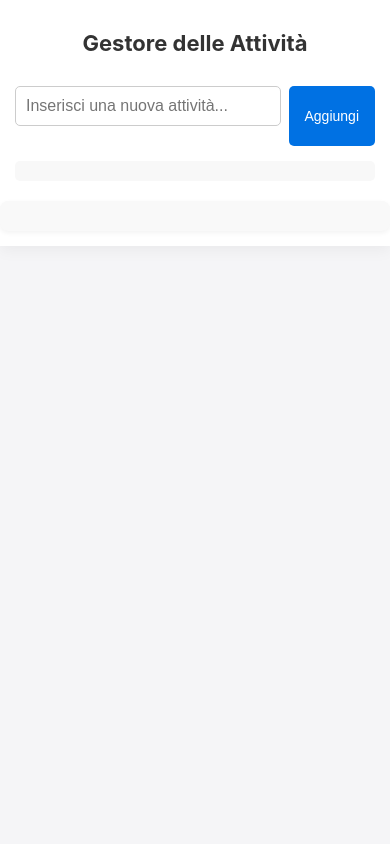
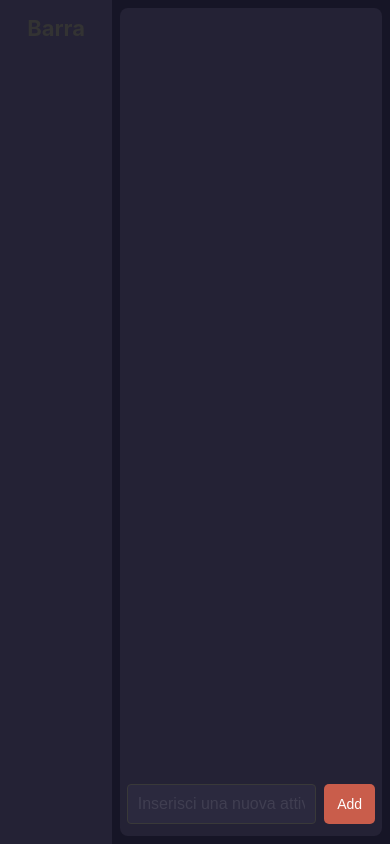
Before and after one commit to AntonioScirica/menutasks, an Electron app: page src/index.html in a window 390 px wide. Drawn offline with nearby package versions, Linux system fonts and the light colour scheme.

Commit message:
add first design

```diff
--- a/package.json
+++ b/package.json
@@ -17,6 +17,7 @@
   "devDependencies": {
     "electron": "^29.0.0",
     "electron-builder": "^24.9.1",
+    "electron-reload": "^2.0.0-alpha.1",
     "menubar": "^9.3.0"
   },
   "build": {
--- a/src/index.html
+++ b/src/index.html
@@ -16,17 +16,23 @@
 
 <body>
     <div class="container">
-        <h1>Gestore delle Attività</h1>
+        <div class="bar">
+            <h1>Barra</h1>
+        </div>
+        <div class="tasks_container">
+            <div class="task-container" id="taskList">
+                <!-- Le attività verranno visualizzate qui -->
+            </div>
+            <div class="status-message" id="statusMessage"></div>
 
-        <div class="input-group" id="taskInputGroup">
-            <input type="text" id="taskInput" class="task-input" placeholder="Inserisci una nuova attività...">
-            <button id="addTaskButton">Aggiungi</button>
-        </div>
+            <div class="input-group" id="taskInputGroup">
+                <input type="text" id="taskInput" class="task-input" placeholder="Inserisci una nuova attività...">
+                <button id="addTaskButton">Add</button>
+            </div>
 
-        <div class="status-message" id="statusMessage"></div>
 
-        <div class="task-container" id="taskList">
-            <!-- Le attività verranno visualizzate qui -->
+
+
         </div>
     </div>
 
@@ -79,31 +85,15 @@
 
         // Mostra un messaggio di stato
         function showStatus(message, type) {
-            const statusEl = document.getElementById('statusMessage');
-            statusEl.innerHTML = '';
+            const statusMessage = document.getElementById('statusMessage');
+            statusMessage.textContent = message;
 
-            if (type === 'loading') {
-                const loadingEl = document.createElement('span');
-                loadingEl.className = 'loading';
-                statusEl.appendChild(loadingEl);
-            }
+            // Rimuovi tutte le classi precedenti
+            statusMessage.classList.remove('info', 'error', 'success');
 
-            statusEl.appendChild(document.createTextNode(message));
-
-            if (type === 'error') {
-                statusEl.style.backgroundColor = '#ffebee';
-                statusEl.style.color = '#d32f2f';
-            } else if (type === 'success') {
-                statusEl.style.backgroundColor = '#e8f5e9';
-                statusEl.style.color = '#388e3c';
-
-                // Nascondi il messaggio dopo 3 secondi
-                setTimeout(() => {
-                    statusEl.innerHTML = '';
-                }, 3000);
-            } else {
-                statusEl.style.backgroundColor = '#f8f8f8';
-                statusEl.style.color = '#333';
+            // Aggiungi la classe appropriata
+            if (type) {
+                statusMessage.classList.add(type);
             }
         }
 
--- /dev/null
+++ b/src/renderer.js
@@ -0,0 +1 @@
+// Il file renderer.js può essere vuoto o contenere altre funzionalità necessarie
--- a/src/styles.css
+++ b/src/styles.css
@@ -1,25 +1,47 @@
 body {
     font-family: -apple-system, BlinkMacSystemFont, 'Segoe UI', Roboto, Helvetica, Arial, sans-serif;
     margin: 0;
-    padding: 20px;
-    background-color: #f5f5f7;
+    padding: 0;
+    background-color: #161526;
     color: #333;
     overflow-x: hidden;
     user-select: none;
     display: flex;
     justify-content: center;
+    height: 100vh;
 }
 
 .container {
     display: flex;
-    flex-direction: column;
-    align-items: center;
+    align-items: stretch;
     width: 100%;
-    background-color: white;
-    border-radius: 12px;
-    padding: 25px;
+    border-radius: 0;
     box-shadow: 0 4px 15px rgba(0, 0, 0, 0.05);
     box-sizing: border-box;
+    padding: 0;
+    height: 100vh;
+}
+
+.bar {
+    width: 30%;
+    background-color: #242235;
+    margin: 0;
+    height: 100vh;
+}
+
+.tasks_container {
+    width: 70%;
+    background-color: #242235;
+    margin: 0;
+    height: calc(100vh - 16px);
+    margin-top: 8px;
+    margin-left: 8px;
+    margin-right: 8px;
+    border-radius: 8px;
+    box-sizing: border-box;
+    display: flex;
+    flex-direction: column;
+    justify-content: space-between;
 }
 
 h1 {
@@ -29,52 +51,57 @@ h1 {
 }
 
 button {
-    background-color: #0071e3;
+    background-color: #C95D4B;
     color: white;
     border: none;
-    padding: 8px 16px;
     border-radius: 5px;
     font-size: 14px;
     cursor: pointer;
-    transition: background-color 0.2s;
+    width: 70px;
+    height: 40px;
+    display: flex;
+    align-items: center;
+    justify-content: center;
+    padding: 0;
+    margin-bottom: 12px;
 }
 
 button:hover {
-    background-color: #0077ed;
+    background-color: #C95D4B;
 }
 
 button:active {
-    background-color: #0068d1;
+    background-color: #C95D4B;
 }
 
 .task-input {
     width: 100%;
     padding: 10px;
-    margin-bottom: 20px;
-    border-radius: 5px;
-    border: 1px solid #ccc;
+    margin-bottom: 12px;
+    border-radius: 4px;
+    border: 1px solid #393939;
     font-size: 16px;
     box-sizing: border-box;
+    background-color: #2B293E;
+}
+.task-input::placeholder {
+    color: rgba(255, 255, 255, 0.1);
 }
 
 .task-container {
     width: 100%;
-    margin-top: 20px;
-    background-color: #f9f9f9;
+    background-color: transparent;
     border-radius: 8px;
-    padding: 15px;
-    max-height: 450px;
     overflow-y: auto;
     box-shadow: 0 2px 5px rgba(0, 0, 0, 0.05);
 }
 
 .task-item {
-    padding: 15px;
     border-bottom: 1px solid #eee;
     display: flex;
     justify-content: space-between;
     align-items: center;
-    background-color: white;
+    background-color: transparent;
     margin-bottom: 8px;
     border-radius: 5px;
     box-shadow: 0 1px 3px rgba(0, 0, 0, 0.05);
@@ -86,7 +113,10 @@ button:active {
 
 .input-group {
     display: flex;
-    width: 100%;
+    justify-content: center;
+    align-items: center;
+    margin: 0 auto;
+    width: 95%;
     gap: 8px;
 }
 
@@ -127,18 +157,37 @@ button:active {
     background-color: rgba(0, 0, 0, 0.05);
 }
 
-.status-message {
+
+/*Se non ci sono attività*/
+.tasks_container .status-message {
     font-size: 14px;
     margin-top: 15px;
     padding: 10px;
-    border-radius: 5px;
-    background-color: #f8f8f8;
+    background: rgba(36, 34, 53, 0);
     text-align: center;
     width: 100%;
     box-sizing: border-box;
+    color: #fff;
+    position: relative;
+    z-index: 1;
 }
 
-.loading {
+.status-message.info {
+    background: rgba(36, 34, 53, 0);
+    color: #fff;
+}
+
+.status-message.error {
+    background: rgba(255, 59, 48, 0.1);
+    color: #ff3b30;
+}
+
+.status-message.success {
+    background: rgba(52, 199, 89, 0.1);
+    color: #34c759;
+}
+
+/* .loading {
     display: inline-block;
     width: 14px;
     height: 14px;
@@ -147,19 +196,12 @@ button:active {
     border-top-color: #0071e3;
     animation: spin 1s linear infinite;
     margin-right: 5px;
-}
-
-@keyframes spin {
-    to {
-        transform: rotate(360deg);
-    }
-}
-
+} */
 /* Stile responsive per schermi piccoli */
 @media (max-width: 850px) {
     .container {
         border-radius: 0;
-        padding: 15px;
+        padding: 0;
     }
 
     body {
```
Also changed, not shown: src/main.js (+32 -3 lines), 1 other file.
